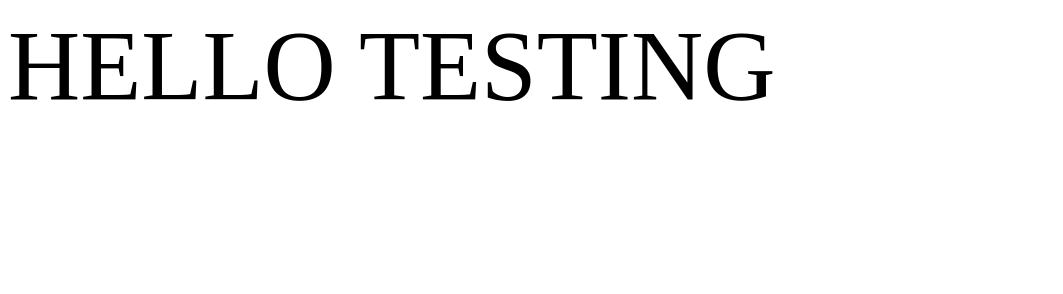
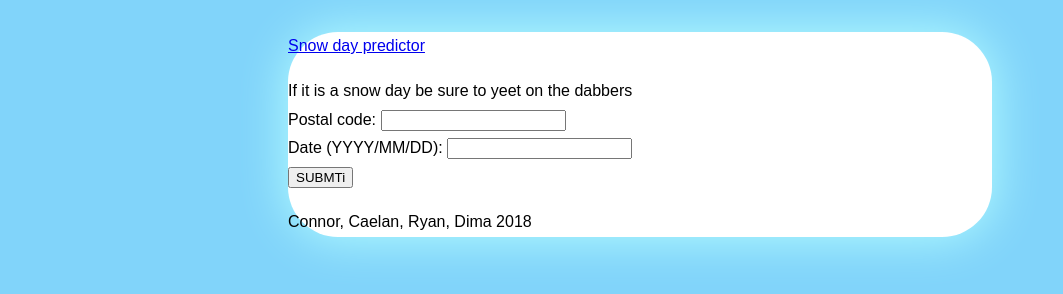
Before and after one commit to cnnr-adams/Snow-day-predictor-frontend, a website: page index.html in a window 1280 px wide. Shown: the whole page, without its empty margins (0-1063 px from the left). Drawn offline with Linux system fonts and the light colour scheme.

Commit message:
Input fields that redirect to new page

```diff
--- a/css/styles.css
+++ b/css/styles.css
@@ -1,3 +1,27 @@
+html {
+    background-color:#81d4fa;
+    font-family: 'Source Sans Pro', sans-serif;
+}
 body {
-    font-size: 100px;
+    font-size: 1em;
+    margin: 0;
 }
+#container {
+    background-color:#fff;
+    line-height: 180%;
+    border-radius: 50px;
+	box-shadow: 0px 0px 50px 0px #b6ffff;
+	width: 55%;
+    margin: 2em;
+	margin-left: auto;
+	margin-right: auto;
+}
+#header {
+
+}
+#content {
+
+}
+#footer {
+
+}
--- a/index.html
+++ b/index.html
@@ -14,7 +14,26 @@
 </head>
 
 <body>
-    HELLO TESTING
+    <div id="container">
+        <div id="header">
+            <p id="logo">
+                <a href="/">Snow day predictor</a>
+            </p>
+        </div>
+        <div id="content">
+            If it is a snow day be sure to yeet on the dabbers
+            <br> Postal code:
+            <input type="text" name="postalCode" oninput="inputPostalCode(this.value)">
+            <br> Date (YYYY/MM/DD):
+            <input type="text" name="date" oninput="inputDate(this.value)">
+            <br>
+            <button type="button" name="submit" onclick="submit()">SUBMTi</button>
+            <br>
+        </div>
+        <div id="footer">
+            <p>Connor, Caelan, Ryan, Dima 2018</p>
+        </div>
+    </div>
     <script src="scripts/scripts.js"></script>
 </body>
 
--- a/scripts/scripts.js
+++ b/scripts/scripts.js
@@ -1 +1,23 @@
 console.log("yeet on the haters");
+
+let postalCode = "";
+let date = "";
+
+function inputPostalCode(value) {
+    postalCode = value;
+    console.log(`yeet on the ${value}`);
+}
+
+function inputDate(value) {
+    date = value;
+    console.log(`yeet on the ${value}`);
+}
+
+function submit() {
+    if (postalCode.length > 0 && date.length > 0) {
+        console.log("done yeeted");
+        window.location.href = `result/${postalCode}/${date}`;
+    } else {
+        console.log("go commit die");
+    }
+}
```
Also changed, not shown: 1 other file.
